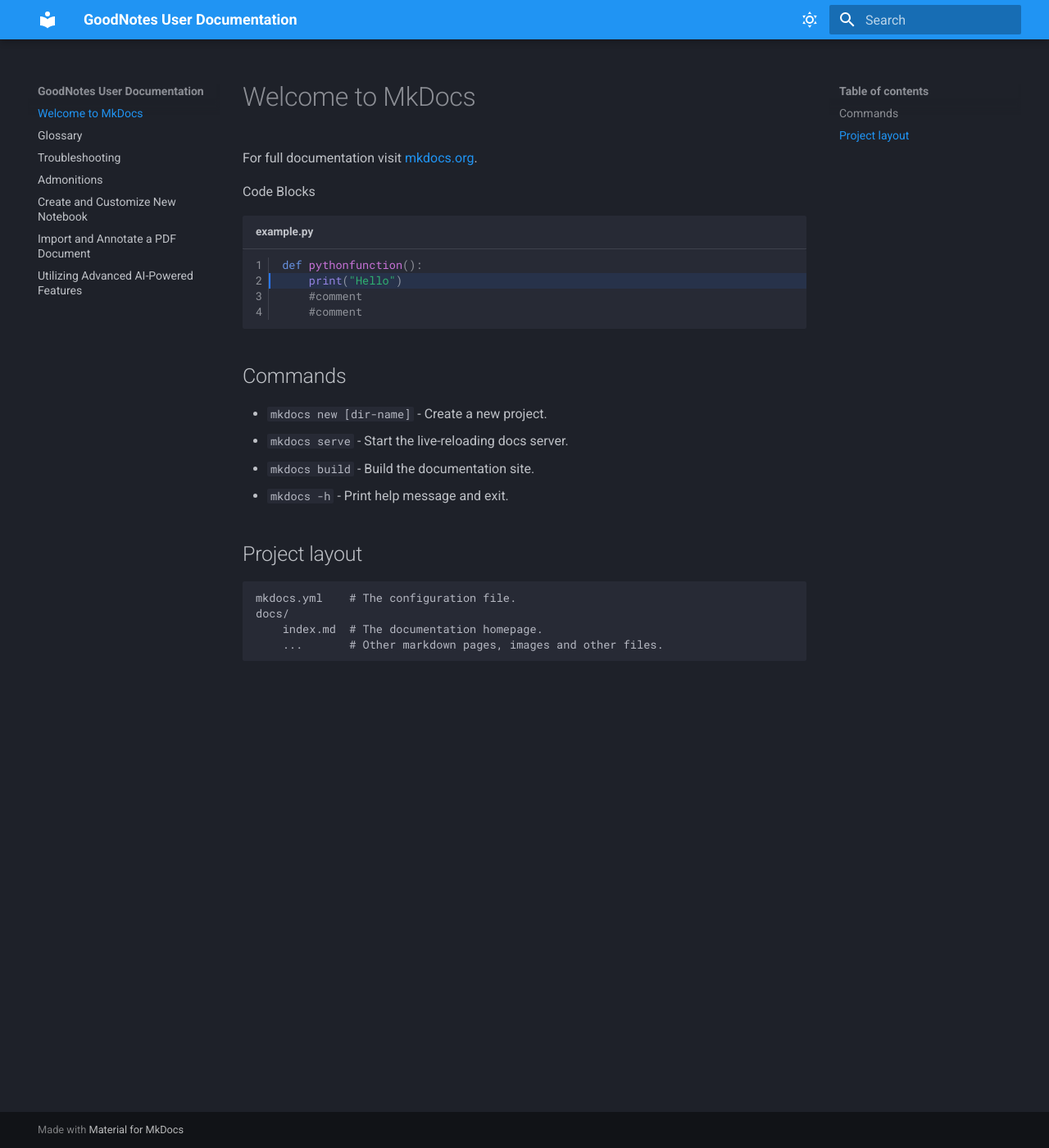
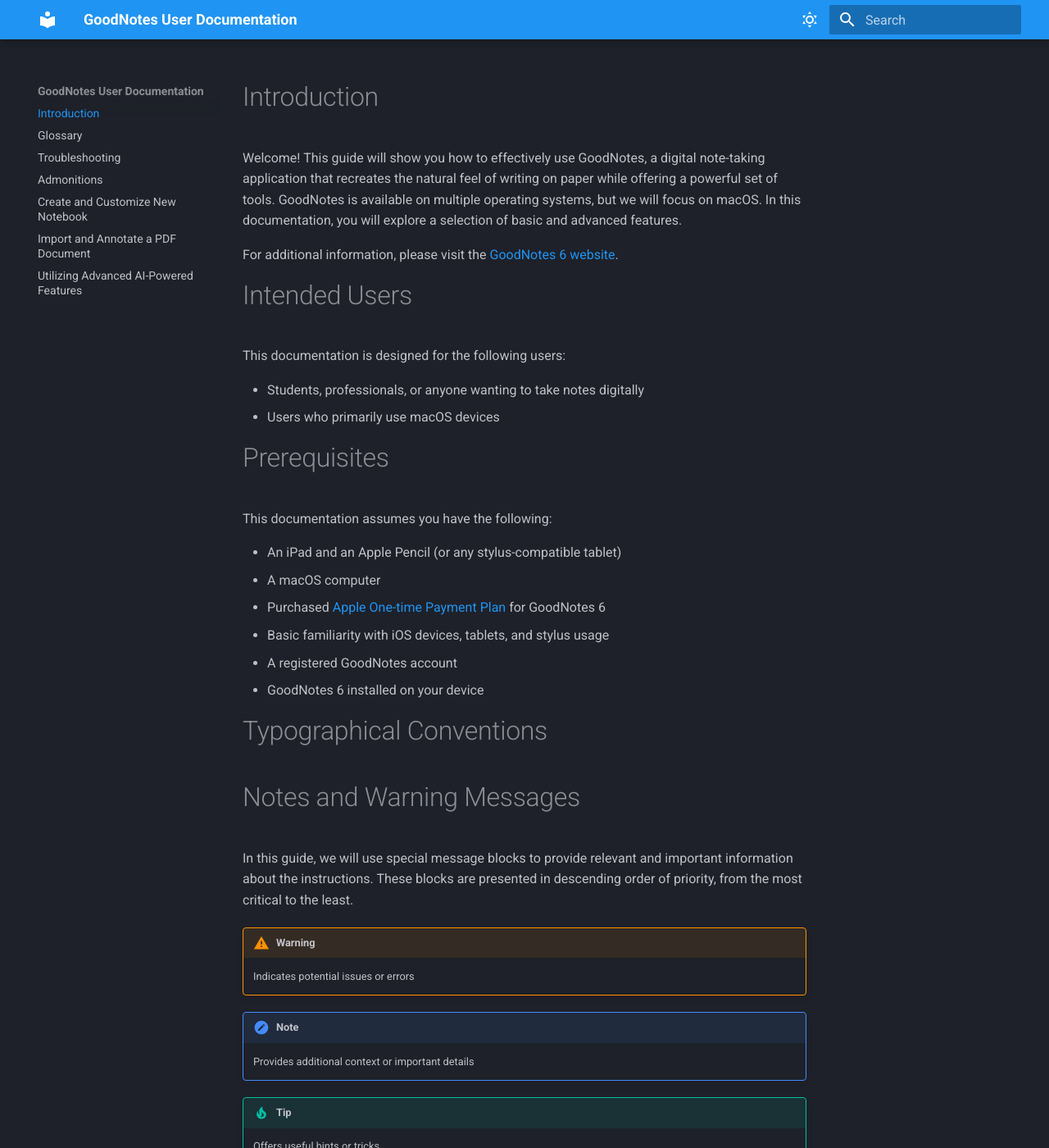
Before and after one commit to hmjkim/goodnotes-user-documentation, an MkDocs documentation site: the page built from docs/index.md, in a window 1280 px wide and 1400 px high. Shown: the whole window at 82% size. Built offline with MkDocs 1.6.1 and Material for MkDocs 9.7.7, drawn with Linux system fonts in a browser that asks for light colours; some of the changed text lies outside the part shown.

Commit message:
Add a homepage

````diff
--- a/docs/index.md
+++ b/docs/index.md
@@ -1,25 +1,42 @@
-# Welcome to MkDocs
+# Introduction
 
-For full documentation visit [mkdocs.org](https://www.mkdocs.org).
+Welcome! This guide will show you how to effectively use GoodNotes, a digital note-taking application that recreates the natural feel of writing on paper while offering a powerful set of tools. GoodNotes is available on multiple operating systems, but we will focus on macOS. In this documentation, you will explore a selection of basic and advanced features.
 
-Code Blocks
-```py title="example.py" linenums="1" hl_lines="2"
-def pythonfunction():
-    print("Hello")
-    #comment
-    #comment
-```
+For additional information, please visit the [GoodNotes 6 website](https://support.goodnotes.com/hc/en-us/articles/7353710958991-Get-started-with-Goodnotes-6).
 
-## Commands
 
-* `mkdocs new [dir-name]` - Create a new project.
-* `mkdocs serve` - Start the live-reloading docs server.
-* `mkdocs build` - Build the documentation site.
-* `mkdocs -h` - Print help message and exit.
+# Intended Users
 
-## Project layout
+This documentation is designed for the following users:
 
-    mkdocs.yml    # The configuration file.
-    docs/
-        index.md  # The documentation homepage.
-        ...       # Other markdown pages, images and other files.
+- Students, professionals, or anyone wanting to take notes digitally
+- Users who primarily use macOS devices
+
+# Prerequisites
+
+This documentation assumes you have the following:
+
+- An iPad and an Apple Pencil (or any stylus-compatible tablet)
+- A macOS computer
+- Purchased [Apple One-time Payment Plan](https://www.goodnotes.com/pricing) for GoodNotes 6
+- Basic familiarity with iOS devices, tablets, and stylus usage
+- A registered GoodNotes account
+- GoodNotes 6 installed on your device
+
+# Typographical Conventions
+
+# Notes and Warning Messages
+
+In this guide, we will use special message blocks to provide relevant and important information about the instructions. These blocks are presented in descending order of priority, from the most critical to the least.
+
+!!! warning
+    Indicates potential issues or errors
+
+!!! note
+    Provides additional context or important details
+
+!!! tip
+    Offers useful hints or tricks
+
+!!! success
+    Shows successful outcomes or confirmations.
````
